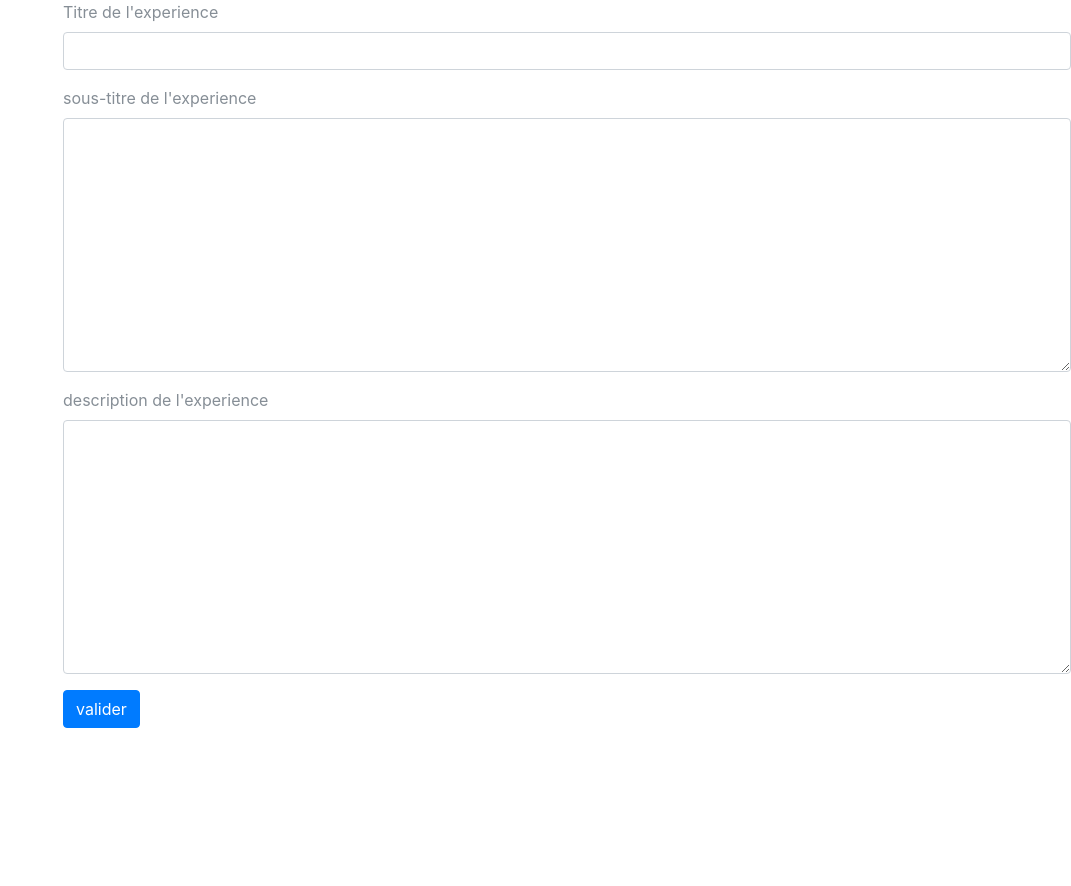
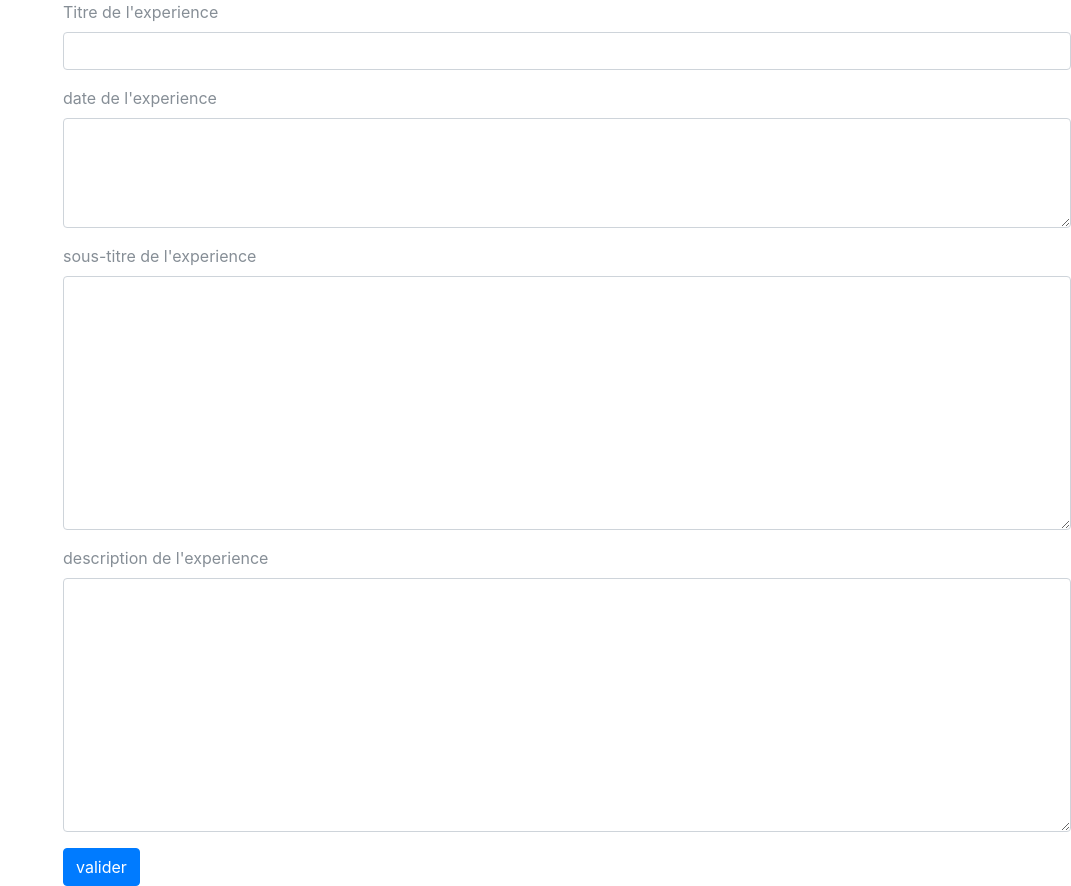
Before and after one commit to ShadrackBodje13/shadrackCVPhp, a PHP site: page /admin.php in a window 1280 px wide. Shown: the whole page, without its empty margins (209-1280 px from the left). Before the commit the page ends 728 px from the top, so only its background shows below. Run offline with PHP 8.4, Linux system fonts and the light colour scheme; data that the repository does not hold is empty; some web fonts are replaced.

Commit message:
probleme ajout via page admin

```diff
--- a/admin.php
+++ b/admin.php
@@ -25,7 +25,9 @@
 
 <?php
 //***************************************** */
-//Enregistrement du nouvelle article
+//Enregistrement du nouvelle experience
+$pdo = new PDO("mysql:host=localhost;dbname=curriculum", "root", "", array(PDO::ATTR_ERRMODE=>PDO::ERRMODE_EXCEPTION));
+$result = $pdo->query("SELECT * FROM experience ORDER BY id_experience DESC");
 //***************************************** */
 if (!empty($_POST)) {
 
@@ -33,14 +35,15 @@ if (!empty($_POST)) {
     // Insertion
 
     $_POST["titre"] = htmlentities($_POST["titre"], ENT_QUOTES);
-    $_POST["contenu"] = htmlentities($_POST["contenu"], ENT_QUOTES);
-    $_POST["experienceDescription"] = htmlentities($_POST["experienceDescription"], ENT_QUOTES);
+    $_POST["sous_titre"] = htmlentities($_POST["contenu"], ENT_QUOTES);
+    $_POST["experience_description"] = htmlentities($_POST["experience_description"], ENT_QUOTES);
+    $_POST["date_experience"] = htmlentities($_POST["date_experience"], ENT_QUOTES);
 
-    $requeteSQL = "INSERT INTO actualites (titre, sous-titre, experienceDescription)";
-    $requeteSQL .= " VALUE ('$_POST[titre]', '$_POST[contenu]', '$_POST[experienceDescription]')";
+    $requeteSQL = "INSERT INTO experience (titre, sous_titre, experience_description)";
+    $requeteSQL .= " VALUE ('$_POST[titre]', '$_POST[sous_titre]', '$_POST[experience_description]')";
     //echo $requeteSQL;
-    $result = $pdo->exec($requeteSQL);
-    echo $result . ' experience a été enregistrée<br>';
+    $resultat = $pdo->exec($requeteSQL);
+    echo $resultat . ' experience a été enregistrée<br>';
     //******************************************* */
 
 }
@@ -59,14 +62,20 @@ if (!empty($_POST)) {
         </div>
 
         <div class="form-group">
-            <label for="contenu">sous-titre de l'experience</label>
-            <textarea rows="10" class="form-control" id="contenu" name="contenu"></textarea>
+            <label for="date_description">date de l'experience</label>
+            <textarea rows="4" class="form-control" id="date_experience" name="date_experience"></textarea>
         </div>
 
         <div class="form-group">
-            <label for="experienceDescritption">description de l'experience</label>
-            <textarea rows="10" class="form-control" id="contenu" name="experienceDescription"></textarea>
+            <label for="contenu">sous-titre de l'experience</label>
+            <textarea rows="10" class="form-control" id="sous_titre" name="sous_titre"></textarea>
         </div>
+
+        <div class="form-group">
+            <label for="experience_description">description de l'experience</label>
+            <textarea rows="10" class="form-control" id="experience_description" name="experience_description"></textarea>
+        </div>
+
 
         <button type="submit" class="btn btn-primary">valider</button>
 
--- a/connexion.php
+++ b/connexion.php
@@ -27,13 +27,13 @@
 require('data.php');
   // on teste si le visiteur a soumis le formulaire de connexion
 if (isset($_POST['entrez'])) {
-  if ((isset($_POST['email']) && !empty($_POST['email'])) && (isset($_POST['password']) && !empty($_POST['password']))) {
+  if ((isset($_POST['username']) && !empty($_POST['username'])) && (isset($_POST['password']) && !empty($_POST['password']))) {
 
       $base = mysql_connect ('localhost', 'root', '');
       mysql_select_db ('esv', $base);
 
       // on teste si une entrée de la base contient ce couple login / pass
-      $sql = 'SELECT count(*) FROM compte WHERE login="'.mysql_escape_string($_POST['email']).'" AND mot_de_passe="'.mysql_escape_string($_POST['password']).'"';
+      $sql = 'SELECT count(*) FROM compte WHERE usrename="'.mysql_escape_string($_POST['username']).'" AND mot_de_passe="'.mysql_escape_string($_POST['password']).'"';
       $req = mysql_query($sql) or die('Erreur SQL !<br />'.$sql.'<br />'.mysql_error());
       $data = mysql_fetch_array($req);
 
@@ -43,7 +43,7 @@ if (isset($_POST['entrez'])) {
       // si on obtient une réponse, alors l'utilisateur est un membre
       if ($data[0] == 1) {
           session_start();
-          $_SESSION['email'] = $_POST['email'];
+          $_SESSION['username'] = $_POST['username'];
           header('Location: admin.php');
           exit();
       }
```
Also changed, not shown: index.php (+11 -54 lines).
